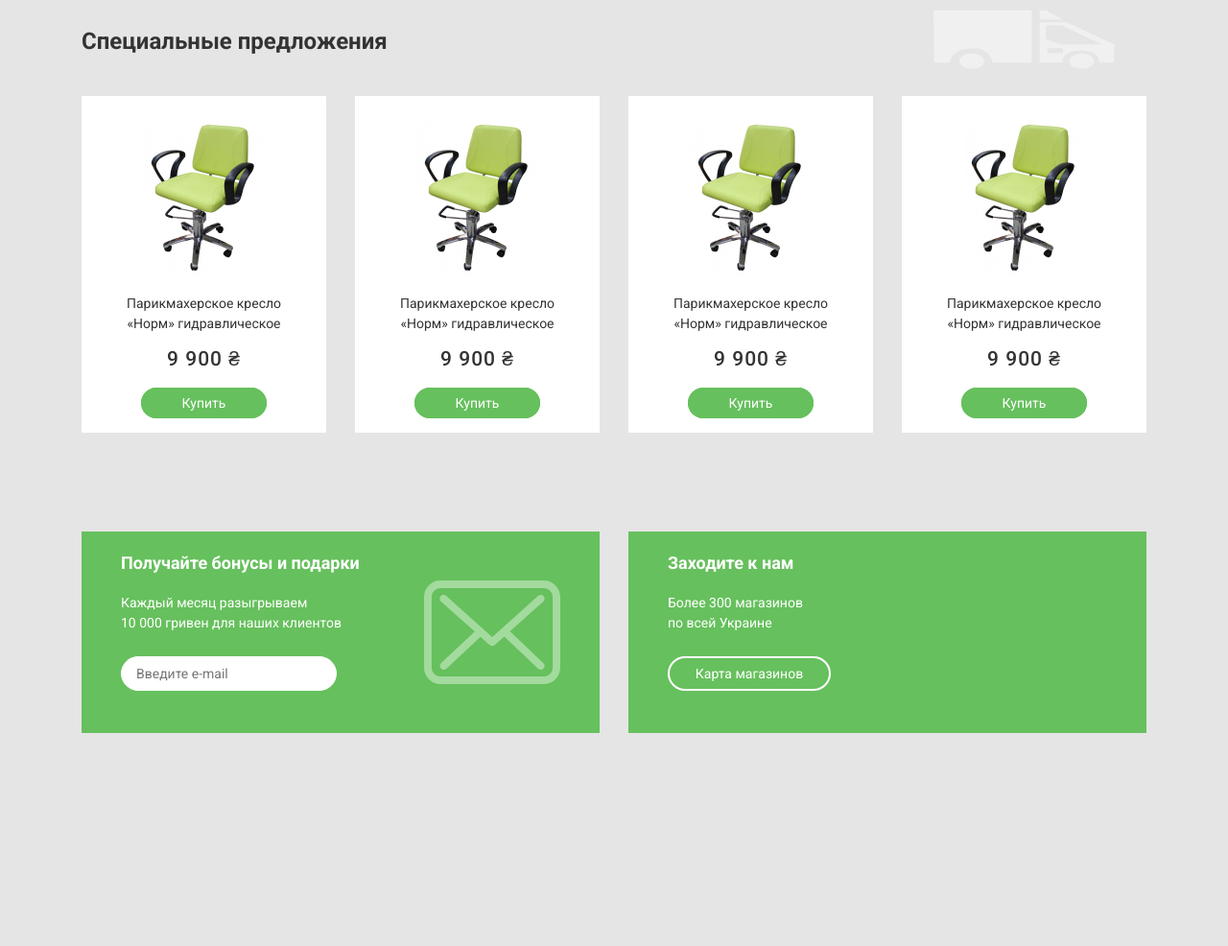
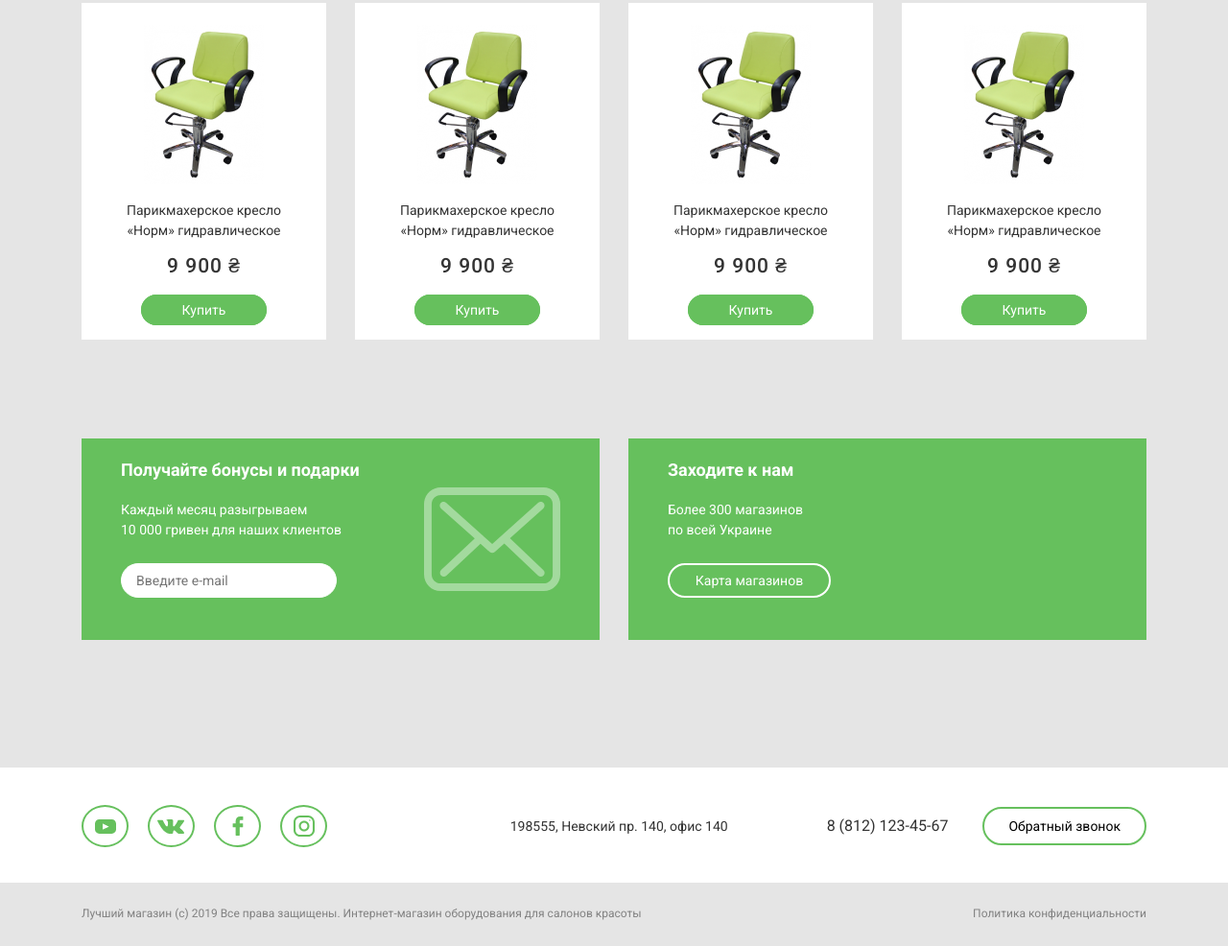
Before and after one commit to tatatia/site-flexbox, a plain HTML site: page index.html in a window 1280 px wide. Shown: the part 1003-1989 px from the top of the page at 96% size. Before the commit the page ends 1767 px from the top, so only its background shows below. Drawn offline with nearby package versions, Linux system fonts and the light colour scheme.

Commit message:
finished styling footer

```diff
--- a/css/style.css
+++ b/css/style.css
@@ -79,11 +79,11 @@ body{
     margin-right: 20px;
 }
 hr{
-    /* border: none; */
-    background-color: #faf2f2;
+    /* border:none; */
+    background-color: #d43b3b;
     height: 1px;
+}
 
-}
 .title{
     font-size: 48px;
     font-weight: 700;
@@ -122,7 +122,8 @@ hr{
 }
 .bg-white{
     background-color: #fff;
-    padding: 23px 30px 34px 30px;
+    /* padding: 23px 30px 34px 30px; */
+    padding: 23px 0px -1px 30px;
 }
 .bg-green{
     background-color:#66C05D;
@@ -167,7 +168,9 @@ hr{
     padding: 8px 0;
 }
 .catalog{
-    padding-top: 100px;
+    padding-top: 60px;
+    padding-bottom: 133px;
+
 }
 .grid{
     display: grid;
@@ -223,3 +226,79 @@ margin-bottom: 25px;
     transition: 0.2s ease;
     cursor: pointer;
 }
+.footer-top{
+    display:flex;
+    justify-content: space-between;
+    align-items: center;
+    padding-top: 25px;
+    padding-bottom: 23px;
+}
+.footer-info{
+    display: flex;
+    align-items: center;
+}
+.footer-info span{
+    font-size: 16px;
+    margin-left: 103px;
+}
+.footer-info span:first-child{
+    font-size: 14px;
+    margin-left: 0;
+}
+.footer-info button{
+    font-size: 14px;
+    border-radius: 20px;
+    border: 2px solid#66C05D;
+    background-color: transparent;
+    padding: 10px 25px;
+    margin-left: 36px;
+    transition: 0.2s ease;
+    cursor: pointer;
+}
+.footer-info button:hover{
+    background-color: #66C05D;
+}
+.social{
+    display: flex;
+    align-items: center;
+    list-style-type: none;
+    padding-left: 0;
+}
+.social-item{
+    margin-right: 20px;
+}
+.social-link{
+    display: block;
+    width: 45px;
+    height: 40px;
+    border: 2px solid #66C05D;
+    border-radius: 100%;
+    background-repeat: no-repeat;
+    background-position: center center;
+}
+.social-youtube{
+    background-image: url(../img/youtube.svg);
+}
+.social-vk{
+    background-image: url(../img/vk.svg);
+}
+.social-fasebook{
+    background-image: url(../img/facebook.svg);
+}
+.social-instagram{
+    background-image: url(../img/instagram.svg);
+}
+.footer-bottom{
+    display: flex;
+    justify-content: space-between;
+    color: #828282;
+    padding: 26px 0;
+    font-size: 12px;
+}
+.footer-bottom p{
+    margin: 0;
+}
+.footer-bottom a{
+    color: #828282;
+    text-decoration: none;
+}
--- a/index.html
+++ b/index.html
@@ -134,6 +134,35 @@
         </div>
     </section>
     <footer>
+        <div class="bg-white">
+            <div class="wrapper">
+                <div class="footer-top">
+                    <div class="footer-top-item">
+                        <ul class="social">
+                            <li class="social-item"><a class="social-link social-youtube" href="" target="_blank"></a>
+                            </li>
+                            <li class="social-item"><a class="social-link social-vk" href="" target="_blank"></a>
+                            </li>
+                            <li class="social-item"><a class="social-link social-fasebook" href="" target="_blank"></a>
+                            </li>
+                            <li class="social-item"><a class="social-link social-instagram" href="" target="_blank"></a>
+                            </li>
+                        </ul>
+                    </div>
+                    <div class="footer-info">
+                        <span>198555, Невский пр. 140, офис 140</span>
+                        <span>8 (812) 123-45-67</span>
+                        <button type="button">Обратный звонок</button>
+                    </div>
+                </div>
+            </div>
+        </div>
+        <div class="wrapper">
+            <div class="footer-bottom">
+                <p>Лучший магазин (с) 2019 Все права защищены. Интернет-магазин оборудования для салонов красоты</p>
+                <a href="#">Политика конфиденциальности</a>
+            </div>
+        </div>
 
     </footer>
 
```
Also changed, not shown: img/facebook.svg (added), img/instagram.svg (added), img/vk.svg (added), img/youtube.svg (added).
